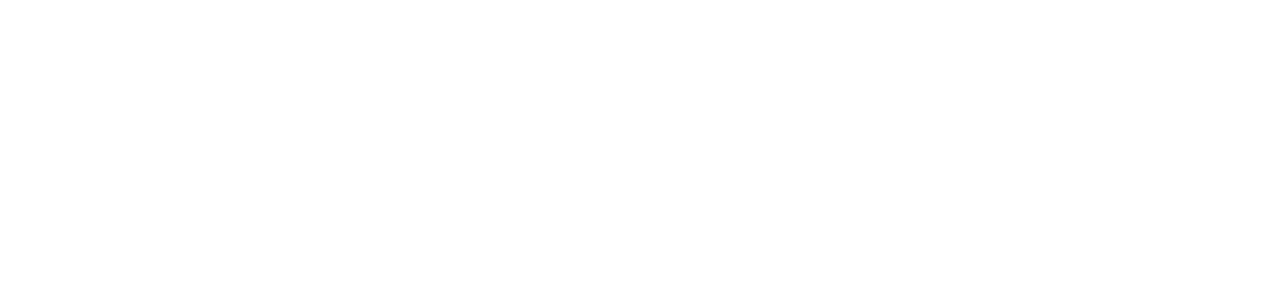
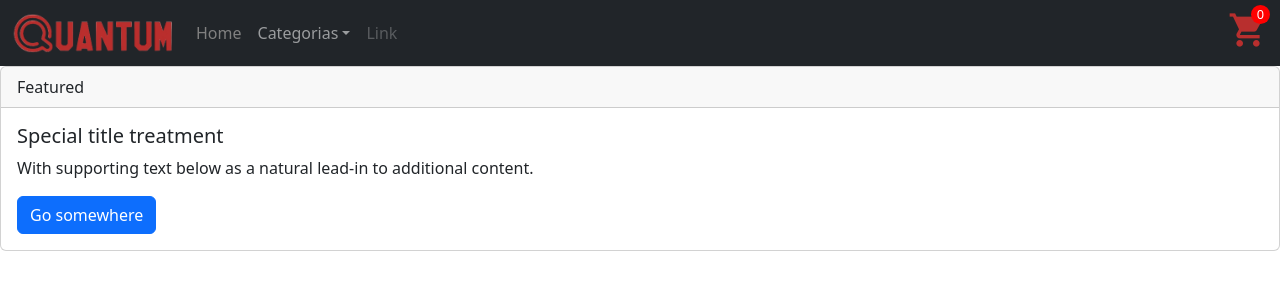
Before and after one commit to NicoV1997/quantum, a React (Vite) app: page /cart in a window 1280 px wide. Before the commit this address had no page. Shown: the top 300 px of the page. Built offline with nearby package versions, Linux system fonts and the light colour scheme; no server answers.

Commit message:
Avanzo con todo lo relacionado al carrito logica y pagina

```diff
--- a/src/components/Item/Item.jsx
+++ b/src/components/Item/Item.jsx
@@ -15,7 +15,7 @@
   const { addToCart, reduceCart } = useContext(CartContext)
   const [quantity, setQuantity] = useState(0);
 
-  const handleAdd = () => {
+  const handleAdd = () => { // esto es un actualizador local, de cada producto individual.
     setQuantity (quantity + 1)
     addToCart(product, 1);
   }
--- a/src/components/navBar/CarWidget/CarWidget.jsx
+++ b/src/components/navBar/CarWidget/CarWidget.jsx
@@ -4,14 +4,11 @@
 
 
 
+
 const CarWidget = () => {
 
-    const {cart} = useContext(CartContext)
-    const totalItems = cart.reduce((total, item) => {
-        total + item.quantity, 0
-    })
+    const { totalItems } = useContext(CartContext);
 
-    console.log(cart)
 
     return (
         <div className="carwidget">
@@ -19,7 +16,7 @@
         shopping_cart
         </div>
         <p className='not'>
-            {cart.quantity}
+            {totalItems}
         </p>
         </a>
         </div>
@@ -28,5 +25,3 @@
 }
 
 export default CarWidget;
-/*
-style={ {fontSize: '45px', paddingTop: '20px', paddingRight: '15px', color: '#b82f2e', margin: '0'}} */
--- a/src/components/navBar/NavBar.jsx
+++ b/src/components/navBar/NavBar.jsx
@@ -16,12 +16,12 @@
     .catch((err) => {
       console.log(err)
     })
-  })
+  }, [])
 
     return (
         <Navbar expand="lg" className="navbar navbar-dark bg-dark" style={{ width: '100vw' }}>
           <Container fluid>
-            <Navbar.Brand href="#"><img src="/images/brandandname.png" alt="" style={{ width: '10rem'}}/></Navbar.Brand>
+            <Navbar.Brand href="/"><img src="/images/brandandname.png" alt="" style={{ width: '10rem'}}/></Navbar.Brand>
             <Navbar.Toggle aria-controls="navbarScroll" />
             <Navbar.Collapse id="navbarScroll">
               <Nav
--- a/src/context/CartContext.jsx
+++ b/src/context/CartContext.jsx
@@ -25,9 +25,6 @@
         });
     };
 
-    console.log(cart)
-
-
     const reduceCart = (product, quantity) => {
         setCart((prevCart) => {
           return prevCart.reduce((acc, item) => {
@@ -44,10 +41,11 @@
         });
       };
 
-      console.log(cart)
+      const totalItems = cart.length === 0 ? 0 : cart.reduce((total, item) => total + item.quantity, 0);
+
 
     return (
-        <CartContext.Provider value={{ cart, addToCart, reduceCart }}>
+        <CartContext.Provider value={{ cart, addToCart, reduceCart, totalItems }}>
             {children}
         </CartContext.Provider>
     );
--- /dev/null
+++ b/src/pages/Cart.jsx
@@ -0,0 +1,25 @@
+import React from "react";
+import { CartContext } from "../context/CartContext";
+import Card from 'react-bootstrap/Card';
+import { Button } from "react-bootstrap";
+
+
+const Cart = () => {
+    const { cart } = React.useContext(CartContext)
+
+    return (
+        <Card>
+      <Card.Header>Featured</Card.Header>
+      <Card.Body>
+        <Card.Title>Special title treatment</Card.Title>
+        <Card.Text>
+          With supporting text below as a natural lead-in to additional content.
+        </Card.Text>
+        <Button variant="primary">Go somewhere</Button>
+      </Card.Body>
+    </Card>
+    )
+
+}
+
+export default Cart;
--- a/src/routes/MainRoutes.jsx
+++ b/src/routes/MainRoutes.jsx
@@ -4,7 +4,7 @@
 import ItemDetailsConteiner from "../pages/ItemDetailsConteiner"
 import NavBar from '../components/navBar/NavBar';
 import Category from "../pages/Category";
-
+import Cart from "../pages/Cart";
 
 export const MainRoutes = () => {
     return (
@@ -14,6 +14,8 @@
             <Route path="/" element={<Home />}/>
             <Route path="/item/:itemId" element={<ItemDetailsConteiner />} />
             <Route path="/category/:category" element={<Category />} />
+            <Route path="/cart" element={<Cart />} />
+
         </Routes>
         </BrowserRouter>
     )
```
